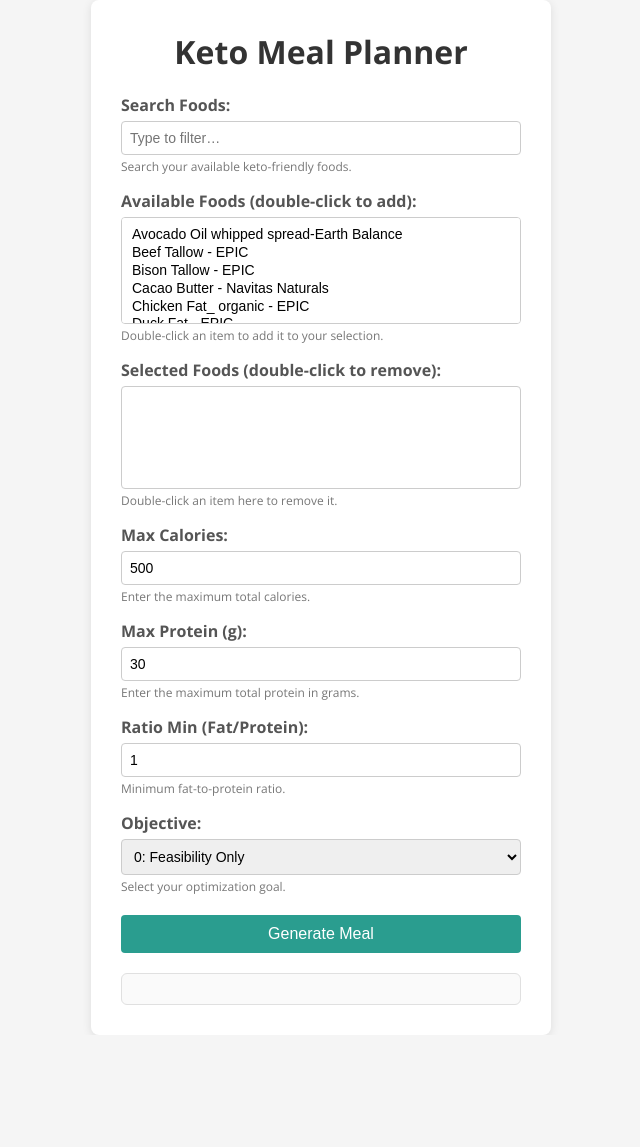
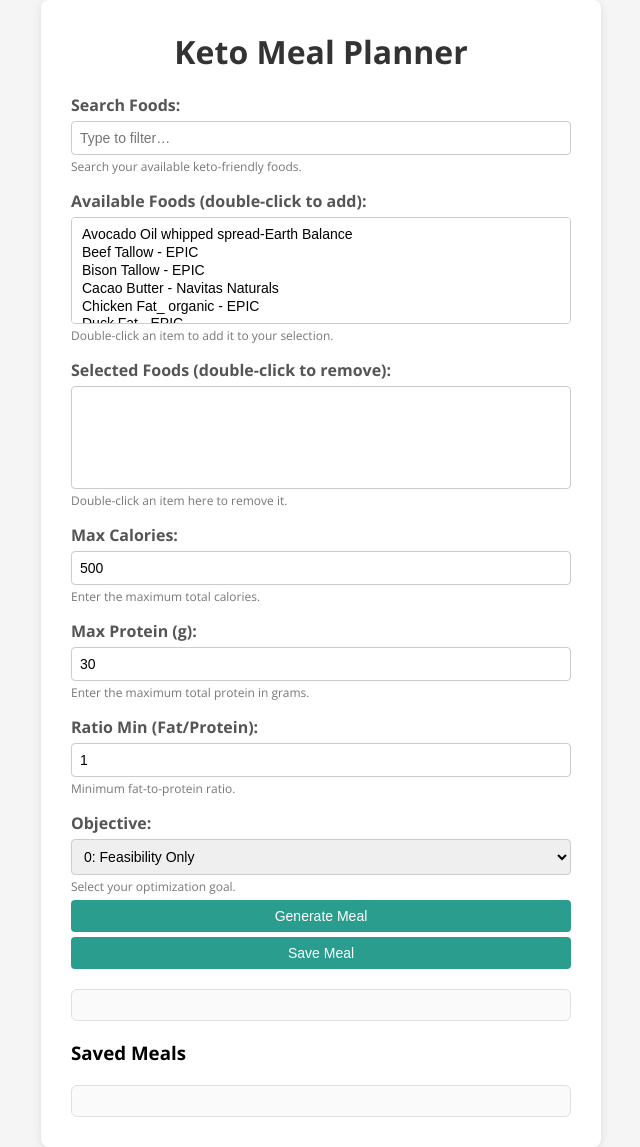
Before and after one commit to truemancd/keto-meal-planner, a Flask app: page / in a window 1280 px wide. Shown: the whole page, without its empty margins (319-959 px from the left). Before the commit the page ends 1005 px from the top, so only its background shows below. Run offline with Flask 3, Linux system fonts and the light colour scheme; lists and menus that the app fills with data are empty.

Commit message:
ui update2

```diff
--- a/templates/index.html
+++ b/templates/index.html
@@ -21,7 +21,7 @@
       padding: 30px;
       border-radius: 8px;
       box-shadow: 0 2px 10px rgba(0,0,0,0.1);
-      max-width: 400px;
+      max-width: 500px;
       width: 100%;
     }
     h1 {
@@ -35,7 +35,7 @@
       margin-top: 15px;
       color: #555;
     }
-    input, select {
+    input, select, button {
       width: 100%;
       padding: 8px;
       margin-top: 5px;
@@ -50,25 +50,34 @@
       margin-top: 3px;
     }
     button {
-      width: 100%;
-      padding: 10px;
-      margin-top: 20px;
       background-color: #2a9d8f;
       color: white;
       border: none;
-      border-radius: 4px;
-      font-size: 16px;
       cursor: pointer;
     }
     button:hover {
       background-color: #21867a;
     }
-    #results {
+    #results, #savedMeals {
       margin-top: 20px;
       background: #fafafa;
       padding: 15px;
       border-radius: 6px;
       border: 1px solid #e0e0e0;
+      max-height: 300px;
+      overflow: auto;
+    }
+    .saved-item {
+      margin-bottom: 10px;
+      padding: 8px;
+      border: 1px solid #ddd;
+      border-radius: 4px;
+      background: #fff;
+    }
+    .saved-item button {
+      width: auto;
+      display: inline-block;
+      margin-top: 5px;
     }
   </style>
 </head>
@@ -110,15 +119,23 @@
     </select>
     <div class="info">Select your optimization goal.</div>
 
-    <button onclick="submitForm()">Generate Meal</button>
+    <button id="generateBtn">Generate Meal</button>
+    <button id="saveBtn" disabled>Save Meal</button>
 
     <div id="results"></div>
+
+    <h3>Saved Meals</h3>
+    <div id="savedMeals"></div>
   </div>
 
   <script>
     const allFoods = {{ food_list | tojson }};
     const foodSelect = document.getElementById('foodSelect');
     const selectedList = document.getElementById('selectedList');
+    const resultsDiv = document.getElementById('results');
+    const saveBtn = document.getElementById('saveBtn');
+    let currentResult = null;
+    let savedMeals = JSON.parse(localStorage.getItem('savedMeals') || '[]');
 
     function populateSelect(list) {
       foodSelect.innerHTML = '';
@@ -130,33 +147,66 @@
       });
     }
 
+    function loadSavedMeals() {
+      const savedDiv = document.getElementById('savedMeals');
+      savedDiv.innerHTML = '';
+      savedMeals.forEach((meal, idx) => {
+        const div = document.createElement('div');
+        div.className = 'saved-item';
+        div.innerHTML = `<strong>${meal.meal_plan}</strong><br>
+          Calories: ${meal.totals.calories.toFixed(1)}, Protein: ${meal.totals.protein.toFixed(1)}<br>
+          <button onclick="viewSaved(${idx})">View</button>
+          <button onclick="removeSaved(${idx})">Remove</button>`;
+        savedDiv.appendChild(div);
+      });
+    }
+
+    function viewSaved(idx) {
+      renderResults(savedMeals[idx]);
+    }
+
+    function removeSaved(idx) {
+      savedMeals.splice(idx,1);
+      localStorage.setItem('savedMeals', JSON.stringify(savedMeals));
+      loadSavedMeals();
+    }
+
     document.addEventListener('DOMContentLoaded', () => {
       populateSelect(allFoods);
+      loadSavedMeals();
+
       document.getElementById('foodSearch').addEventListener('input', e => {
         const q = e.target.value.toLowerCase();
         populateSelect(allFoods.filter(f => f.toLowerCase().includes(q)));
       });
 
-      // Double-click to add
       foodSelect.addEventListener('dblclick', e => {
         if (e.target.tagName === 'OPTION') {
-          const value = e.target.value;
-          if (!Array.from(selectedList.options).some(o => o.value === value)) {
-            const clone = e.target.cloneNode(true);
-            selectedList.appendChild(clone);
+          const val = e.target.value;
+          if (!Array.from(selectedList.options).some(o => o.value === val)) {
+            selectedList.appendChild(e.target.cloneNode(true));
           }
         }
       });
 
-      // Double-click to remove
       selectedList.addEventListener('dblclick', e => {
-        if (e.target.tagName === 'OPTION') {
-          e.target.remove();
+        if (e.target.tagName === 'OPTION') e.target.remove();
+      });
+
+      document.getElementById('generateBtn').addEventListener('click', submitForm);
+      saveBtn.addEventListener('click', () => {
+        if (currentResult) {
+          savedMeals.push(currentResult);
+          localStorage.setItem('savedMeals', JSON.stringify(savedMeals));
+          loadSavedMeals();
+          saveBtn.disabled = true;
         }
       });
     });
 
     function submitForm() {
+      resultsDiv.innerHTML = '<p>Generating...</p>';
+      saveBtn.disabled = true;
       const selected = Array.from(selectedList.options).map(o => o.value);
       const payload = {
         foods: selected,
@@ -166,31 +216,30 @@
         objective_function_type: parseInt(document.getElementById('objectiveType').value)
       };
       fetch('/optimize', {
-        method: 'POST',
-        headers: {'Content-Type': 'application/json'},
-        body: JSON.stringify(payload)
+        method:'POST', headers:{'Content-Type':'application/json'}, body:JSON.stringify(payload)
       })
-      .then(response => response.json())
-      .then(d => renderResults(d))
-      .catch(err => {
-        document.getElementById('results').innerHTML = `<h2>Error</h2><p>${err.message}</p>`;
-      });
+      .then(r=>r.json())
+      .then(d=>{
+        renderResults(d);
+        if (!d.error) {
+          currentResult = d;
+          saveBtn.disabled = false;
+        }
+      })
+      .catch(err=>{ resultsDiv.innerHTML = `<p>Error: ${err.message}</p>`; });
     }
 
     function renderResults(d) {
-      const container = document.getElementById('results');
       if (d.error) {
-        container.innerHTML = `<h2>Error</h2><p>${d.error}</p>`;
+        resultsDiv.innerHTML = `<h2>Error</h2><p>${d.error}</p>`;
         return;
       }
-      let html = `<h2>${d.meal_plan}</h2>`;
-      html += '<h3>Ingredients</h3><ul>';
-      d.ingredients.forEach(i => {
-        html += `<li>${i.name}: ${i.grams.toFixed(2)}g (Fat: ${i.fat.toFixed(1)}g, Prot: ${i.protein.toFixed(1)}g, Carb: ${i.carbs.toFixed(1)}g, Cal: ${i.calories.toFixed(1)})</li>`;
+      let html = `<h2>${d.meal_plan}</h2><ul>`;
+      d.ingredients.forEach(i=>{
+        html += `<li>${i.name}: ${i.grams.toFixed(2)}g (Fat ${i.fat.toFixed(1)}g, Prot ${i.protein.toFixed(1)}g, Carb ${i.carbs.toFixed(1)}g, Cal ${i.calories.toFixed(1)})</li>`;
       });
-      html += '</ul><h3>Totals</h3>' +
-              `<p>Fat: ${d.totals.fat.toFixed(1)}g, Prot: ${d.totals.protein.toFixed(1)}g, Carb: ${d.totals.carbs.toFixed(1)}g, Cal: ${d.totals.calories.toFixed(1)}</p>`;
-      container.innerHTML = html;
+      html += `</ul><p><strong>Totals</strong>: Calories ${d.totals.calories.toFixed(1)}g, Protein ${d.totals.protein.toFixed(1)}g, Fat ${d.totals.fat.toFixed(1)}g, Carbs ${d.totals.carbs.toFixed(1)}g</p>`;
+      resultsDiv.innerHTML = html;
     }
   </script>
 </body>
```
